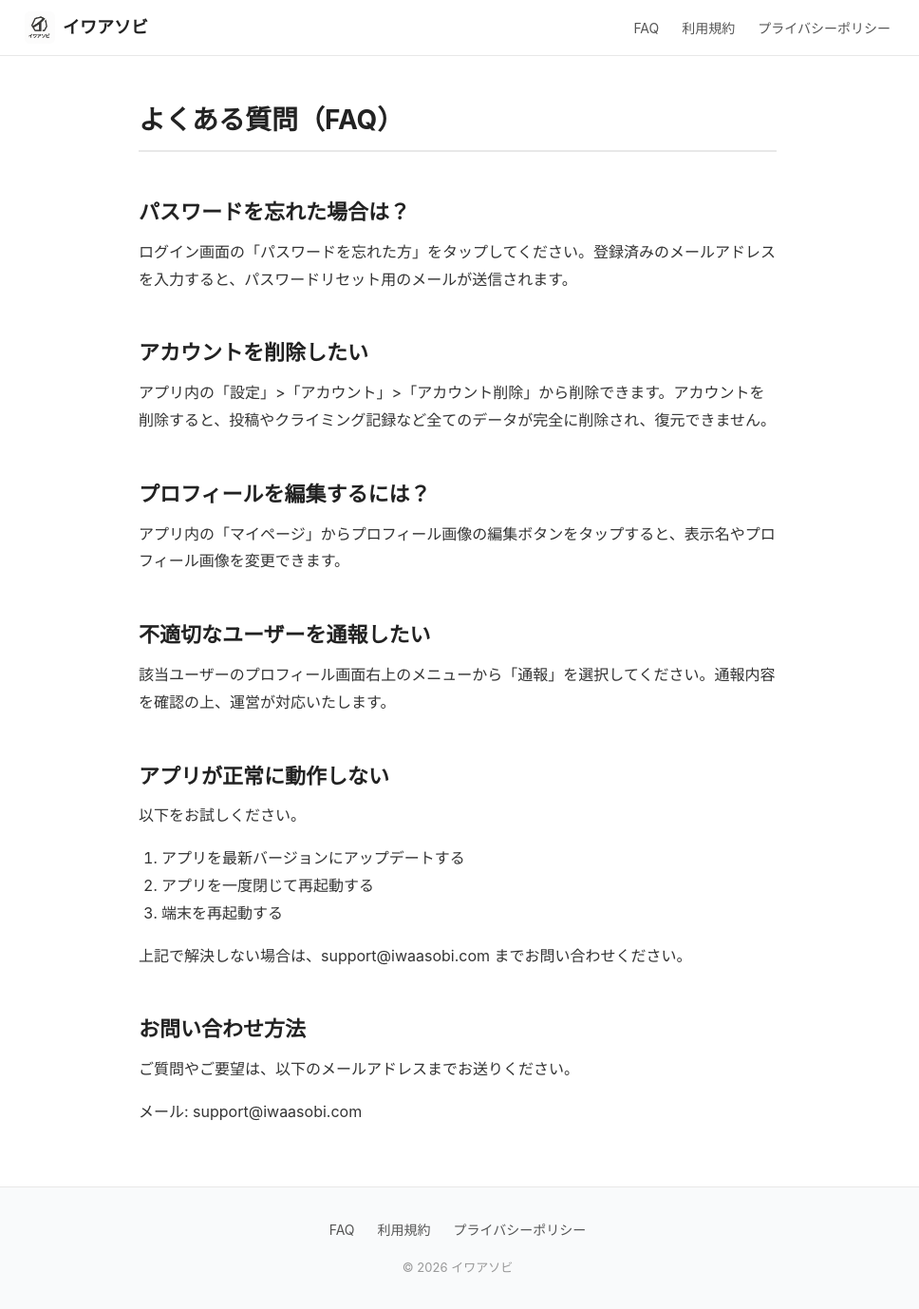
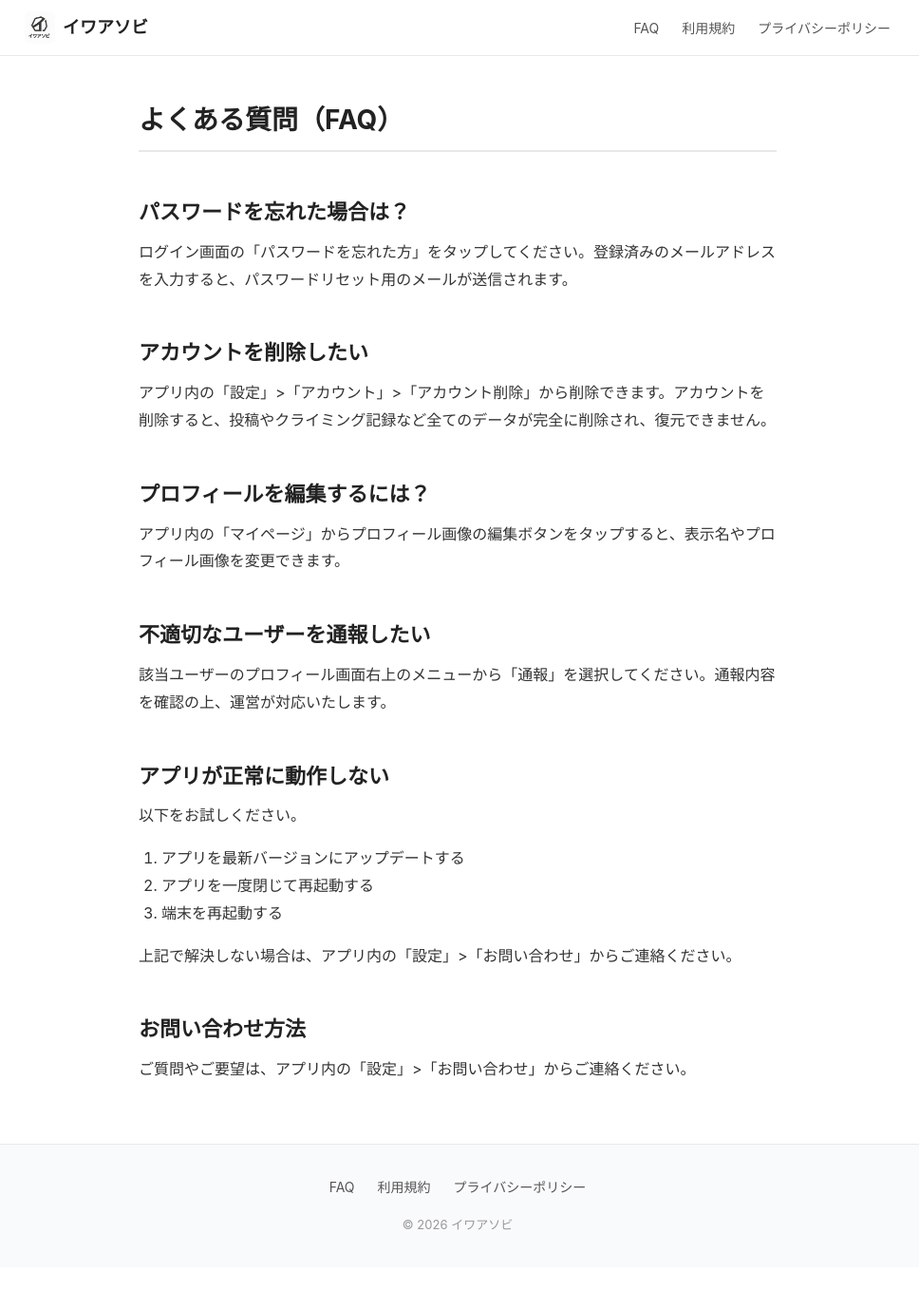
Before and after one commit to YoshiHotta/iwaasobi-website, a Jekyll site: the page built from faq.md, in a window 1280 px wide. Shown: the whole page at 95% size, without its empty margins (158-1126 px from the left). Built offline with Jekyll 4.4.1, drawn with Linux system fonts in a browser that asks for light colours; after the commit the page ends 1334 px from its top, so only the background shows below that.

Commit message:
FAQのお問い合わせ導線をアプリ内フォームに統一
support@iwaasobi.com のメールアドレス表記を、アプリ内の
「設定」>「お問い合わせ」への案内に変更。

Co-Authored-By: Claude Opus 4.6 <noreply@anthropic.com>

```diff
--- a/faq.md
+++ b/faq.md
@@ -36,13 +36,11 @@ title: よくある質問
 2. アプリを一度閉じて再起動する
 3. 端末を再起動する
 
-上記で解決しない場合は、support@iwaasobi.com までお問い合わせください。
+上記で解決しない場合は、アプリ内の「設定」>「お問い合わせ」からご連絡ください。
 
 ## お問い合わせ方法
 {: #contact}
 
-ご質問やご要望は、以下のメールアドレスまでお送りください。
-
-メール: support@iwaasobi.com
+ご質問やご要望は、アプリ内の「設定」>「お問い合わせ」からご連絡ください。
 
 </div>
```
